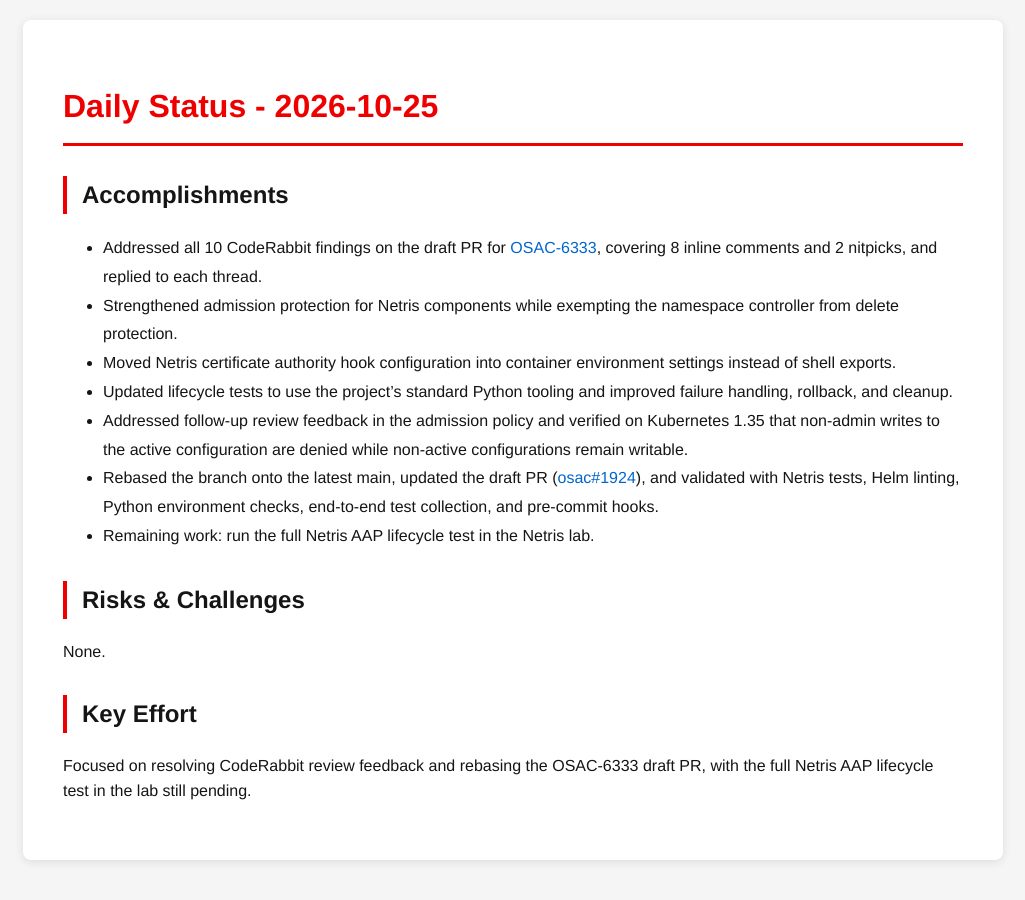
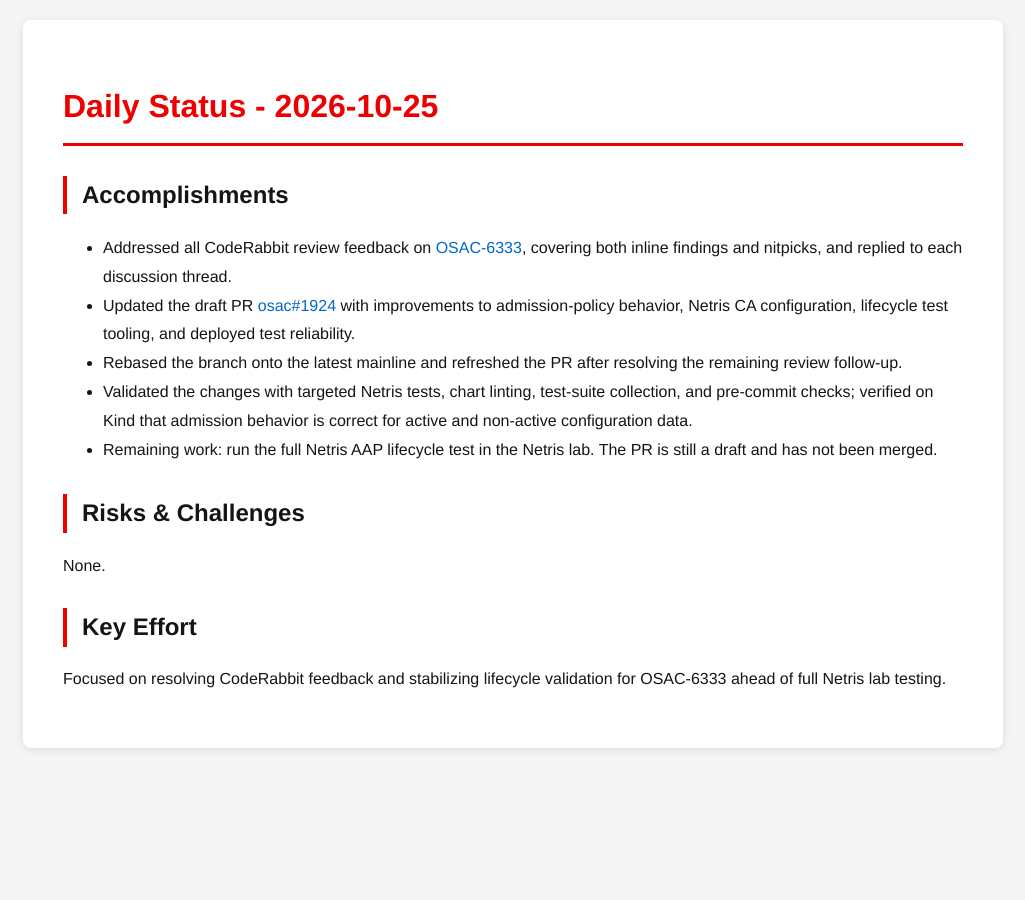
Before and after one commit to tzvatot/daily-status, a Jekyll site: the page built from 2026-10-25.md, in a window 1280 px wide. Shown: the whole page, without its empty margins (127-1152 px from the left). Built offline with Jekyll 4.4.1, drawn with Linux system fonts in a browser that asks for light colours.

Commit message:
Daily status update - 2026-10-25

```diff
--- a/2026-10-25.md
+++ b/2026-10-25.md
@@ -7,16 +7,14 @@ date: 2026-10-25
 # Daily Status - 2026-10-25
 
 ## Accomplishments
-- Addressed all 10 CodeRabbit findings on the draft PR for [OSAC-6333](https://redhat.atlassian.net/browse/OSAC-6333), covering 8 inline comments and 2 nitpicks, and replied to each thread.
-- Strengthened admission protection for Netris components while exempting the namespace controller from delete protection.
-- Moved Netris certificate authority hook configuration into container environment settings instead of shell exports.
-- Updated lifecycle tests to use the project's standard Python tooling and improved failure handling, rollback, and cleanup.
-- Addressed follow-up review feedback in the admission policy and verified on Kubernetes 1.35 that non-admin writes to the active configuration are denied while non-active configurations remain writable.
-- Rebased the branch onto the latest main, updated the draft PR ([osac#1924](https://github.com/osac-project/osac/pull/1924)), and validated with Netris tests, Helm linting, Python environment checks, end-to-end test collection, and pre-commit hooks.
-- Remaining work: run the full Netris AAP lifecycle test in the Netris lab.
+- Addressed all CodeRabbit review feedback on [OSAC-6333](https://redhat.atlassian.net/browse/OSAC-6333), covering both inline findings and nitpicks, and replied to each discussion thread.
+- Updated the draft PR [osac#1924](https://github.com/osac-project/osac/pull/1924) with improvements to admission-policy behavior, Netris CA configuration, lifecycle test tooling, and deployed test reliability.
+- Rebased the branch onto the latest mainline and refreshed the PR after resolving the remaining review follow-up.
+- Validated the changes with targeted Netris tests, chart linting, test-suite collection, and pre-commit checks; verified on Kind that admission behavior is correct for active and non-active configuration data.
+- Remaining work: run the full Netris AAP lifecycle test in the Netris lab. The PR is still a draft and has not been merged.
 
 ## Risks & Challenges
 None.
 
 ## Key Effort
-Focused on resolving CodeRabbit review feedback and rebasing the OSAC-6333 draft PR, with the full Netris AAP lifecycle test in the lab still pending.
+Focused on resolving CodeRabbit feedback and stabilizing lifecycle validation for OSAC-6333 ahead of full Netris lab testing.
```
